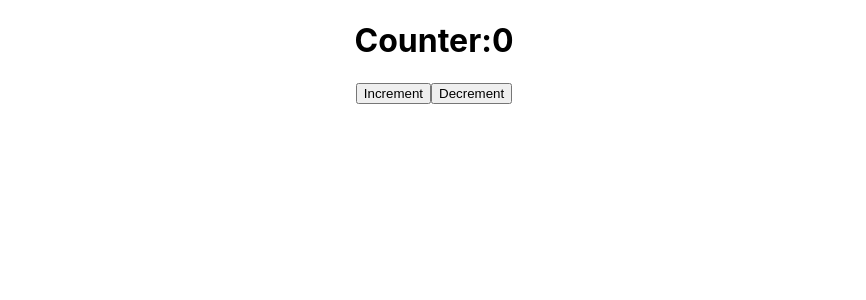
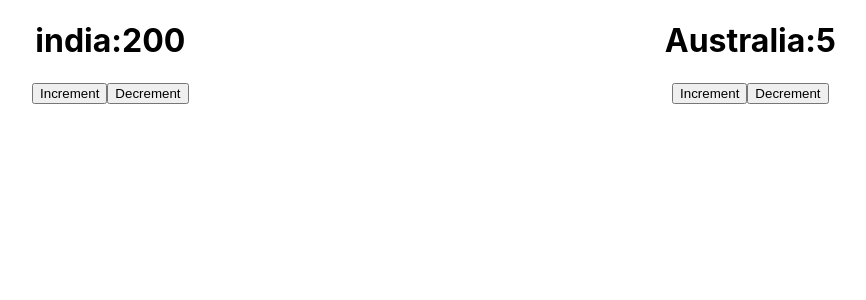
Before and after one commit to krishnauppalapat/react-application, a React (Create React App) app: page / in a window 1280 px wide. Shown: the top 300 px of the page, without its empty margins (206-1072 px from the left). Built offline with nearby package versions, Linux system fonts and the light colour scheme.

Commit message:
coutries api call

```diff
--- a/src/App.css
+++ b/src/App.css
@@ -1,5 +1,8 @@
 .App {
   text-align: center;
+  display:flex;
+  justify-content: center;
+  justify-content: space-around;
 }
 
 .App-logo {
--- a/src/App.js
+++ b/src/App.js
@@ -4,7 +4,8 @@ import Counter from './Counter';
 function App() {
   return (
     <div className="App">
-      <Counter/>
+      <Counter cname={'india'} start={200} incst={5}/>
+      <Counter cname={'Australia'} start={5} incst={12}/>
 
     </div>
   );
--- a/src/Counter.jsx
+++ b/src/Counter.jsx
@@ -1,17 +1,20 @@
 import React from "react";
-function Counter(){
-    var[count,setCount]=React.useState(0);
-    function inc(){
-        setCount(count+1);
+function Counter(x){
+    console.log(x)
+    var[count,setCount]=React.useState(x.start);
+    function inc(x){
+
+        setCount(count+(x.incst));
+        console.log(setCount)
     }
-    function dec(){
-        setCount(count-1);
+    function dec(x){
+        setCount(count-x.incst);
     }
     return(
         <div>
-            <h1>Counter:{count}</h1>
-            <button onClick={()=>{inc()}}>Increment</button>
-            <button onClick={()=>{dec()}}>Decrement</button>
+            <h1>{x.cname}:{count}</h1>
+            <button onClick={()=>{inc(x)}}>Increment</button>
+            <button onClick={()=>{dec(x)}}>Decrement</button>
         </div>
     )
 }
```
